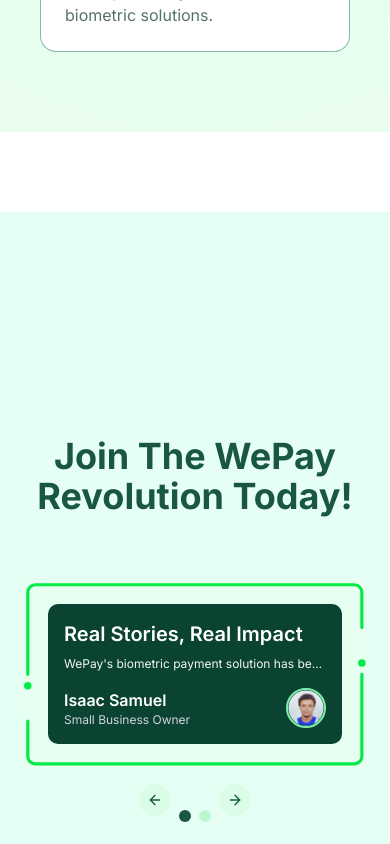
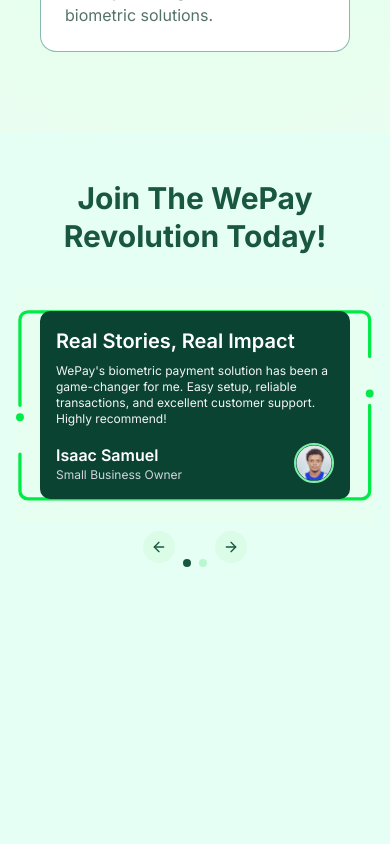
Before and after one commit to Rufai-Ahmed/gov, a Next.js app: page / in a window 390 px wide. Shown: the part 5200-6044 px from the top of the page. Built offline with nearby package versions, Linux system fonts and the light colour scheme.

Commit message:
feat: text

```diff
--- a/components/sections/joinWepay/JoinWepay.tsx
+++ b/components/sections/joinWepay/JoinWepay.tsx
@@ -34,8 +34,8 @@
   }, [api]);
 
   return (
-    <div className="min-h-screen bg-[#e6fff5] dark:bg-[#043024] flex flex-col items-center mt-20 justify-center p-6">
-      <h1 className="text-4xl md:text-5xl font-bold text-center mb-16 text-[#1a5741] dark:text-white">
+    <div className="min-h-screen bg-[#e6fff5] dark:bg-[#043024] flex flex-col items-center py-12 md:py-20 px-4 sm:px-6 md:px-8">
+      <h1 className="text-3xl sm:text-4xl md:text-5xl font-bold text-center mb-8 md:mb-16 text-[#1a5741] dark:text-white leading-tight">
         Join The WePay Revolution Today!
       </h1>
 
@@ -62,14 +62,14 @@
               </CarouselItem>
             ))}
           </CarouselContent>
-          <div className="flex items-center justify-center mt-8 gap-2">
-            <CarouselPrevious className="relative static transform-none bg-green-100 hover:bg-green-200 dark:bg-green-900 dark:hover:bg-green-800 text-[#1a5741] dark:text-white border-none" />
+          <div className="flex items-center justify-center mt-6 md:mt-8 gap-2">
+            <CarouselPrevious className="relative static transform-none bg-green-100 hover:bg-green-200 dark:bg-green-900 dark:hover:bg-green-800 text-[#1a5741] dark:text-white border-none h-8 w-8 sm:h-10 sm:w-10" />
             <div className="flex items-center justify-center space-x-2">
               {Array.from({ length: count }).map((_, index) => (
                 <button
                   key={index}
                   onClick={() => api?.scrollTo(index)}
-                  className={`w-3 h-3 rounded-full transition-all ${
+                  className={`w-2 h-2 sm:w-3 sm:h-3 rounded-full transition-all ${
                     current === index
                       ? "bg-[#1a5741] dark:bg-green-400"
                       : "bg-green-200 dark:bg-green-800"
@@ -78,7 +78,7 @@
                 />
               ))}
             </div>
-            <CarouselNext className="relative static transform-none bg-green-100 hover:bg-green-200 dark:bg-green-900 dark:hover:bg-green-800 text-[#1a5741] dark:text-white border-none" />
+            <CarouselNext className="relative static transform-none bg-green-100 hover:bg-green-200 dark:bg-green-900 dark:hover:bg-green-800 text-[#1a5741] dark:text-white border-none h-8 w-8 sm:h-10 sm:w-10" />
           </div>
         </Carousel>
       </div>
--- a/components/sections/joinWepay/testimonial-card.tsx
+++ b/components/sections/joinWepay/testimonial-card.tsx
@@ -25,7 +25,8 @@
           <h2 className="text-xl sm:text-2xl font-semibold mb-2 sm:mb-4">
             Real Stories, Real Impact
           </h2>
-          <p className="text-gray-100 mb-4 sm:mb-6 md:mb-8 flex-grow text-xs sm:text-base line-clamp-1 md:line-clamp-6">
+          {/* Removed line-clamp classes to show full text */}
+          <p className="text-gray-100 mb-4 sm:mb-6 md:mb-8 flex-grow text-xs sm:text-sm md:text-base">
             {testimonial.content}
           </p>
 
```
